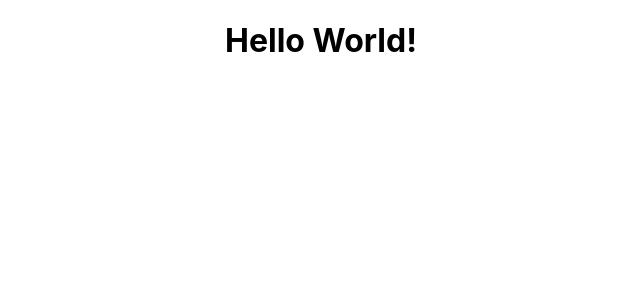
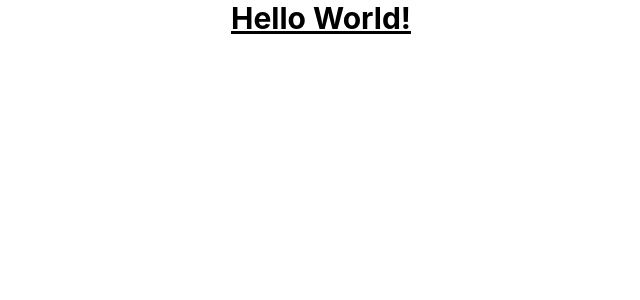
Before and after one commit to irungudennisnganga/chat-web-application-frontend, a React (Create React App) app in the folder web/: page / in a window 1280 px wide. Shown: the top 300 px of the page, without its empty margins (319-959 px from the left). Built offline with nearby package versions, Linux system fonts and the light colour scheme.

Commit message:
initialized tailwind

```diff
--- a/web/package.json
+++ b/web/package.json
@@ -34,5 +34,8 @@
       "last 1 firefox version",
       "last 1 safari version"
     ]
+  },
+  "devDependencies": {
+    "tailwindcss": "^3.4.3"
   }
 }
--- a/web/src/App.js
+++ b/web/src/App.js
@@ -3,7 +3,7 @@
 function App() {
   return (
     <div className="App">
-      <h1>Hello World!</h1>
+      <h1 className="text-3xl font-bold underline">Hello World!</h1>
     </div>
   );
 }
--- a/web/src/index.css
+++ b/web/src/index.css
@@ -1,3 +1,7 @@
+@tailwind base;
+@tailwind components;
+@tailwind utilities;
+
 body {
   margin: 0;
   font-family: -apple-system, BlinkMacSystemFont, 'Segoe UI', 'Roboto', 'Oxygen',
--- /dev/null
+++ b/web/tailwind.config.js
@@ -0,0 +1,10 @@
+/** @type {import('tailwindcss').Config} */
+module.exports = {
+  content: [
+    "./src/**/*.{js,jsx,ts,tsx}",
+  ],
+  theme: {
+    extend: {},
+  },
+  plugins: [],
+}
```
Also changed, not shown: 1 other file (tests, documents, lock files or other folders).
